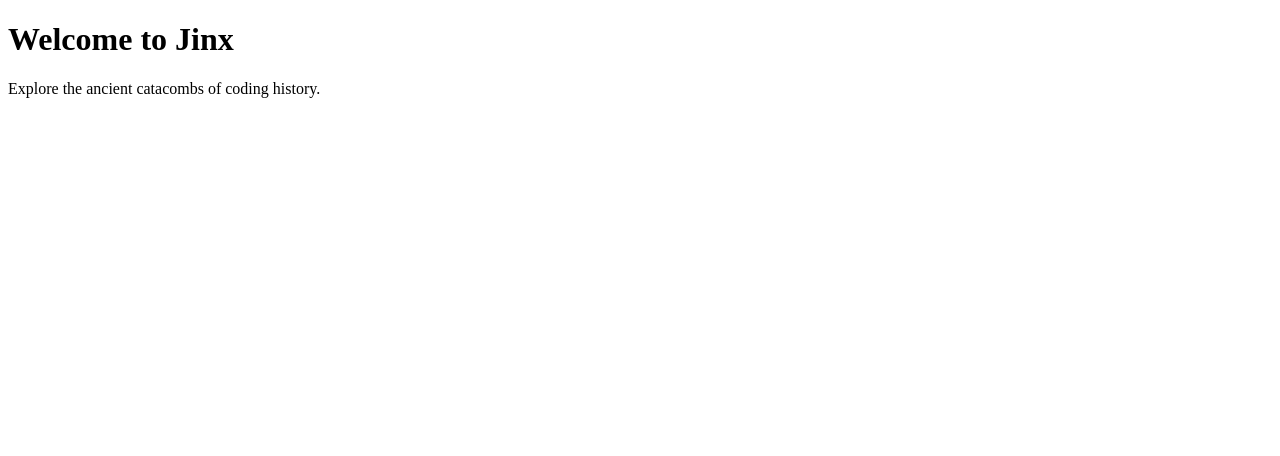
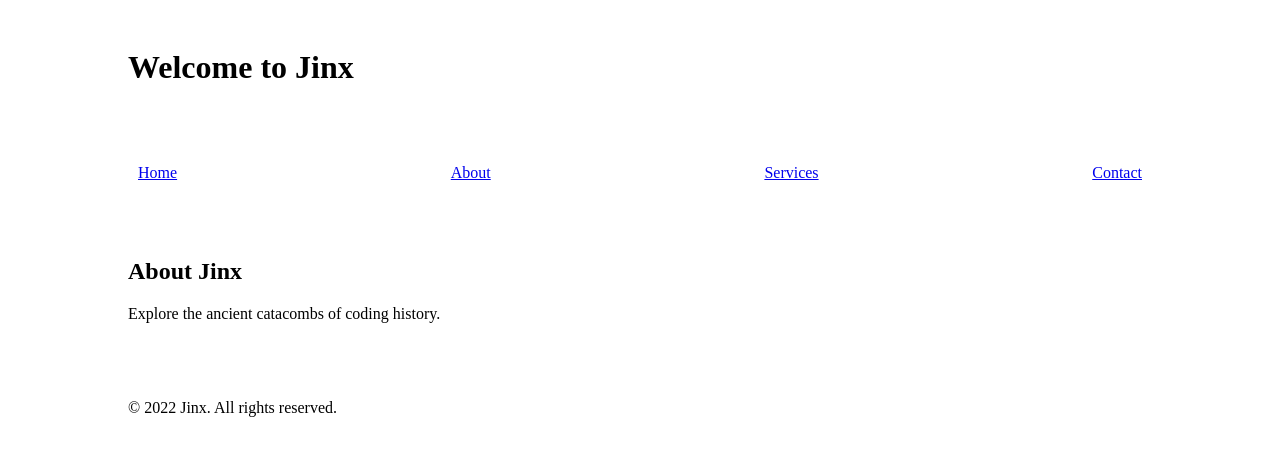
Before and after one commit to Tekime/jinx, a plain HTML site: page index.html in a window 1280 px wide. Drawn offline with Linux system fonts and the light colour scheme; a web font is replaced by a local one.

Commit message:
Added main.css and updated main.js

```diff
--- a/assets/main.css
+++ b/assets/main.css
@@ -0,0 +1,46 @@
+@font-face {
+    font-family: 'Fira Code';
+    src: url('assets/fonts/fira-code/fira-code-latin-ext-500-normal.woff2') format('woff2');
+}
+body {
+    font-family: "Fira Code", open-sans;
+}
+.container {
+    display: flex;
+    flex-direction: column;
+    align-items: center;
+    justify-content: start;
+    height: 100vh;
+}
+
+header, nav, main, footer {
+    width: 1024px;
+    max-width: 100%;
+    margin: 20px;
+}
+
+nav ul {
+    display: flex;
+    justify-content: space-between;
+    list-style-type: none;
+    padding: 0;
+}
+
+nav ul li {
+    margin: 0 10px;
+}
+
+section {
+    margin-bottom: 20px;
+}
+
+@media (max-width: 768px) {
+    .container {
+        height: auto;
+    }
+
+    header, nav, main, footer {
+        width: 100%;
+        margin: 10px;
+    }
+}
--- a/index.html
+++ b/index.html
@@ -2,12 +2,36 @@
 <html>
 <head>
     <title>Jinx</title>
-    <link rel="javascript" href="js/main.js">
+    <link rel="javascript" href="assets/main.js">
+    <link rel="stylesheet" href="assets/main.css">
 </head>
 <body>
-    <h1>Welcome to Jinx</h1>
 
-    <p>Explore the ancient catacombs of coding history.</p>
+    <div class="container">
+        <header>
+            <h1>Welcome to Jinx</h1>
+        </header>
+
+        <nav>
+            <ul>
+                <li><a href="#">Home</a></li>
+                <li><a href="#">About</a></li>
+                <li><a href="#">Services</a></li>
+                <li><a href="#">Contact</a></li>
+            </ul>
+        </nav>
+
+        <main>
+            <section>
+                <h2>About Jinx</h2>
+                <p>Explore the ancient catacombs of coding history.</p>
+            </section>
+        </main>
+
+        <footer>
+            <p>&copy; 2022 Jinx. All rights reserved.</p>
+        </footer>
+    </div>
 
 </body>
 </html>
```
Also changed, not shown: js/main.js (deleted).
